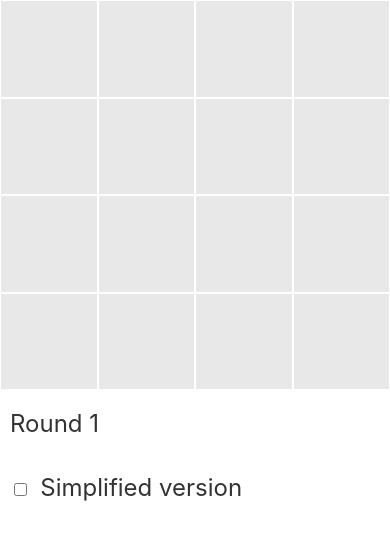
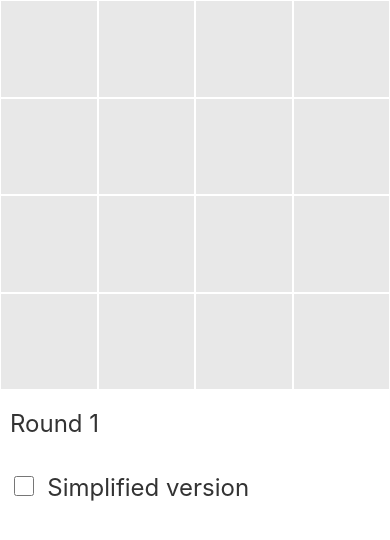
Before and after one commit to basilred/jetruby-test, a React (Create React App) app: page / in a window 390 px wide. Shown: the top 540 px of the page. Built offline with nearby package versions, Linux system fonts and the light colour scheme.

Commit message:
Add a few visual improvements

```diff
--- a/src/Tile.css
+++ b/src/Tile.css
@@ -4,7 +4,7 @@
     margin: 10px;
     background-color: lightgrey;
     display: inline-block;
-    /*cursor: pointer;*/
+    cursor: pointer;
     opacity: .5;
     transition: .2s;
     font-size: 4rem;
@@ -29,7 +29,8 @@
         width: calc(25vw - var(--between) * 2);
         height: calc(25vw - var(--between) * 2);
         margin: var(--between);
-        line-height: 25vw;
+        line-height: inherit;
+        cursor: none;
     }
 
     .Tile:focus {
--- a/src/Tiles.css
+++ b/src/Tiles.css
@@ -39,7 +39,7 @@
     align-items: baseline;
 }
 
-.Controls__easy input[type="checkbox"] {
+.Controls__checkbox {
     margin-right: 1em;
 }
 
@@ -54,4 +54,9 @@
         flex-wrap: wrap;
         max-width: 100%;
     }
+
+    .Controls__checkbox {
+        width: 1.5em;
+        height: 1.5em;
+    }
 }
--- a/src/Tiles.js
+++ b/src/Tiles.js
@@ -137,7 +137,7 @@ class Tiles extends React.Component {
                             <button className="Controls-button" onClick={this.handleButtonClick}>New Game</button>}
                     </div>
                     <label className="Controls__easy">
-                        <input type="checkbox" onChange={this.handleCheckbox}/>Simplified version
+                        <input className="Controls__checkbox" type="checkbox" onChange={this.handleCheckbox}/>Simplified version
                     </label>
                 </div>
             </div>
```
